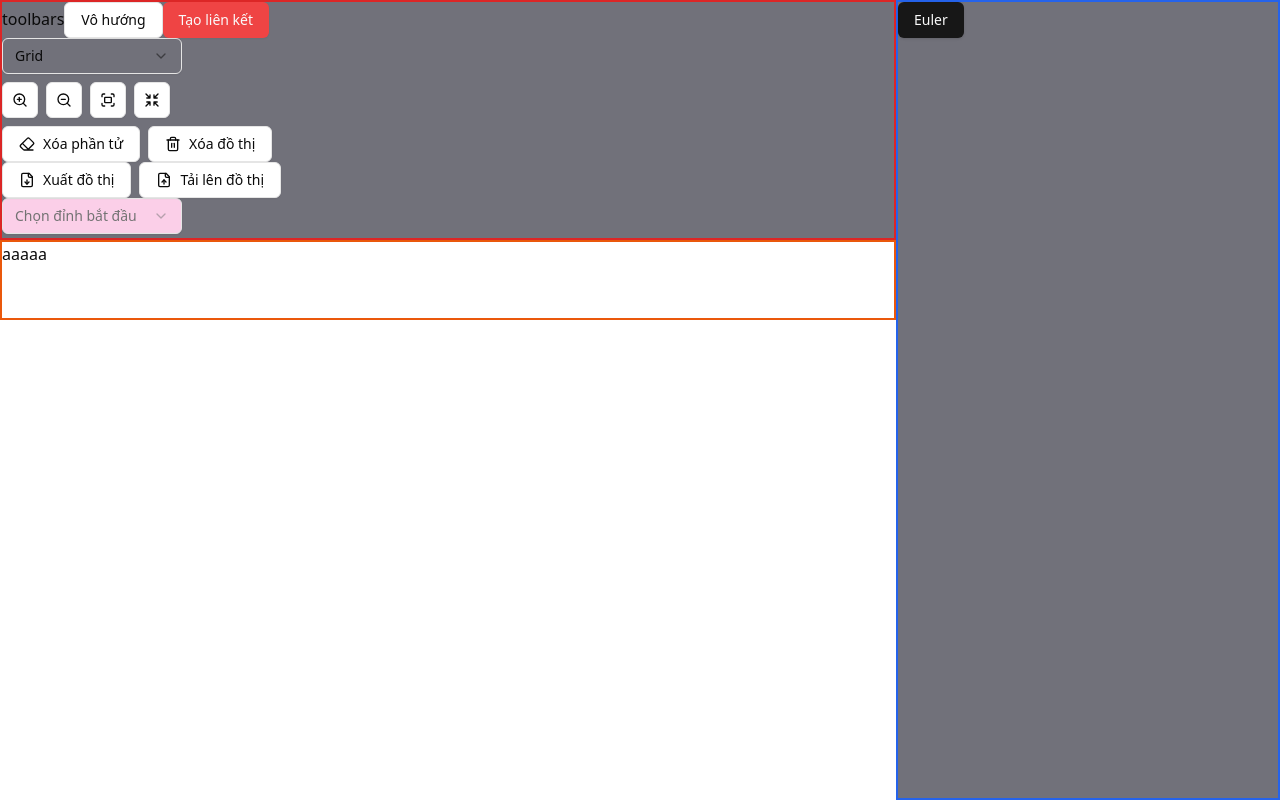
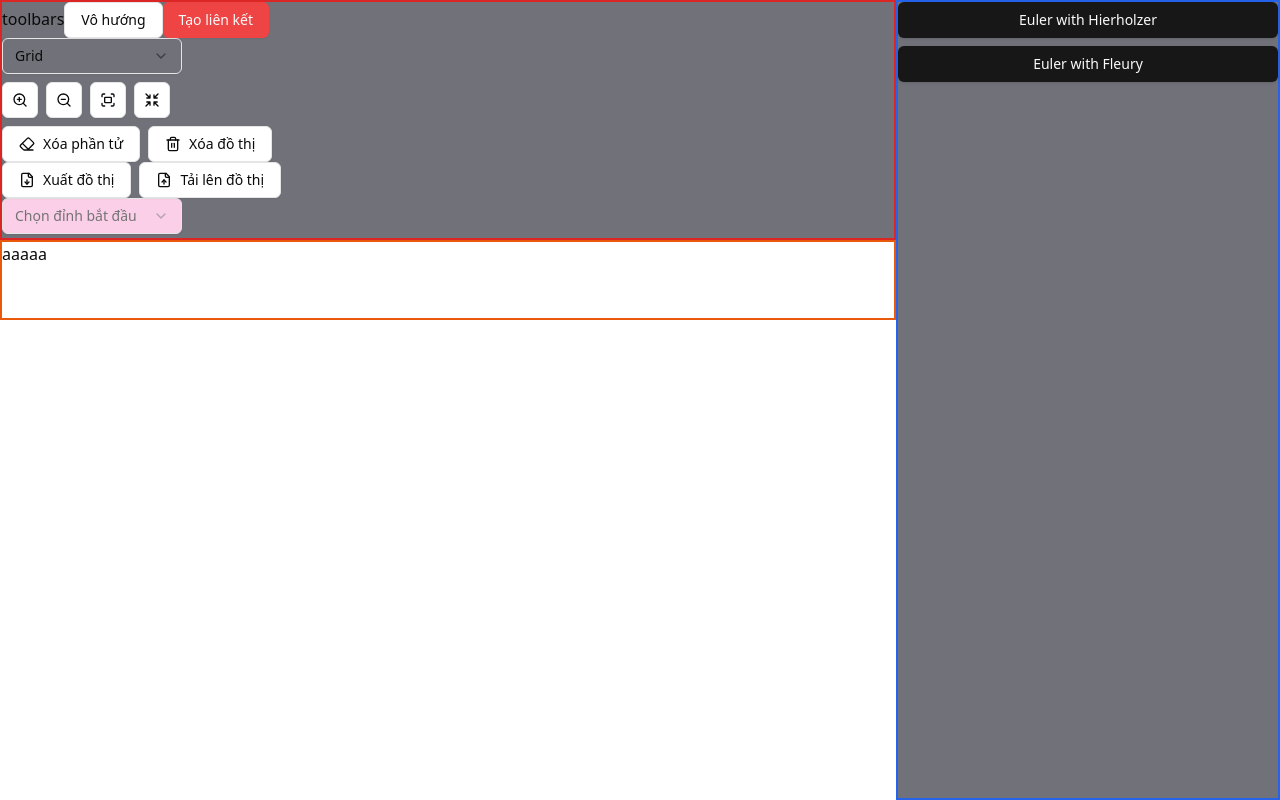
Before and after one commit to quan2622/Euler_App, a React (Vite) app: page /main in a window 1280 px wide. Built offline with nearby package versions, Linux system fonts and the light colour scheme; the HTML template or start-up script is replaced by a standard one.

Commit message:
- update sort adjacentlist - complete euler with Hierholzer - update handleDeleElement

```diff
--- a/src/hooks/useAnalystis.ts
+++ b/src/hooks/useAnalystis.ts
@@ -18,7 +18,6 @@ export const useAnalystis = (
 
     const nodeIds = nodes.map(node => node.id());
     const nodeLabels = nodes.map(node => node.data("label"));
-    console.log("here");
     const nodeIndexMap: { [key: string]: number } = {};
 
     // Ma trận kề
@@ -53,6 +52,11 @@ export const useAnalystis = (
       if (!isDirectedGraph)
         adjacencyList[targetLabel].push(sourceLabel);
     })
+
+    // Sắp xếp các mảng trong danh sách kề
+    for (const [key, value] of Object.entries(adjacencyList)) {
+      adjacencyList[key] = value.sort((a, b) => a.localeCompare(b));
+    }
 
     updateAnalysis(adjacencyMatix, adjacencyList, nodeLabels);
   }, [isDirectedGraph, updateAnalysis]);
--- a/src/layout/MainLayout.tsx
+++ b/src/layout/MainLayout.tsx
@@ -83,14 +83,11 @@ const MainLayout = () => {
     const cy = cyInstance.current;
     if (!cy) return;
 
-    let start = startNodeRef.current?.data("label");
-
     const adjList = Object.fromEntries(
       Object.entries(adjacencyList).map(([k, v]) => [k, [...v]])
     );
 
-
-    console.log("Check start node: ", start);
+    let start = startNodeRef.current?.data("label");
     if (!start) {
       for (const node of Object.keys(adjList)) {
         if (adjList[node].length > 0) {
@@ -99,33 +96,34 @@ const MainLayout = () => {
         }
       }
     }
-
     if (!start) return [];
 
-    const eulerPath: string[] = [];
+    const eulerCircle: string[] = [];
     const stack: string[] = [start];
 
     while (stack.length > 0) {
       const curr = stack[stack.length - 1];
-      console.log("Check list: ", adjList[curr], " - ", curr);
       if (adjList[curr].length > 0) {
         const next = adjList[curr].pop();
-        if (!isDirectedGraph) {
-          const index = adjList[next!].indexOf(curr);
-          if (index > -1) {
-            adjList[next!].splice(index, 1);
-          }
+        if (!isDirectedGraph && next) {
+          const index = adjList[next].indexOf(curr);
+          adjList[next].splice(index, 1);
         }
         stack.push(next!);
       } else {
-        eulerPath.push(stack.pop()!)
+        eulerCircle.push(stack.pop()!)
       }
     };
 
-    // return eulerPath.reverse();
+    // return eulerCircle.reverse();
 
-    console.log("Check Euler Path: ", eulerPath.reverse());
+    console.log("Check Euler Path: ", eulerCircle.reverse());
   }, [isDirectedGraph, adjacencyList]);
+
+  // Thuật toán Fleury
+
+
+
 
 
   // console.group('📊 Graph Status');
@@ -162,8 +160,9 @@ const MainLayout = () => {
             startNodeRef={startNodeRef}
           />
         </div>
-        <div className="w-96 border-blue-600 border-2">
-          <Button onClick={findEulerPath}>Euler</Button>
+        <div className="w-96 border-blue-600 border-2 flex flex-col gap-2">
+          <Button onClick={findEulerPath}>Euler with Hierholzer</Button>
+          <Button onClick={findEulerPath}>Euler with Fleury</Button>
         </div>
       </div>
     </>
--- a/src/layout/components/GraphToolbar.tsx
+++ b/src/layout/components/GraphToolbar.tsx
@@ -90,23 +90,37 @@ const GraphToolbar = ({
     const cy = cyInstance.current;
     if (!cy) return;
 
-    const nodeIds = new Set(selectedElements);
-    const selectedNodes = cy.nodes().filter(node => nodeIds.has(node.id()));
+    const elementIds = new Set(selectedElements);
+    const selectedNodes = cy.nodes().filter(node => elementIds.has(node.id()));
+    const selectedEdges = cy.edges().filter(edge => elementIds.has(edge.id()));
 
+    if (selectedNodes && selectedNodes.length > 0) {
       selectedNodes.forEach(node => {
         const connectedEdges = node.connectedEdges();
         connectedEdges.forEach(edge => {
           const sourceId = edge.source().id();
           const targetId = edge.target().id();
 
-        if (!(nodeIds.has(sourceId) && nodeIds.has(targetId))) {
+          if (!(elementIds.has(sourceId) && elementIds.has(targetId))) {
             edge.remove();
             updateNodeDegree(sourceId, targetId, isDirectedGraph, false);
           }
 
         });
       });
+
       selectedNodes.remove();
+    }
+    if (selectedEdges && selectedEdges.length > 0) {
+      selectedEdges.forEach((edge: EdgeSingular) => {
+        const sourceId = edge.source().id();
+        const targetId = edge.target().id();
+        updateNodeDegree(sourceId, targetId, isDirectedGraph, false);
+
+      });
+      selectedEdges.remove();
+    }
+    handleResetSelectedElement();
   }, [isDirectedGraph, selectedElements]);
 
   const clearGraph = useCallback(() => {
@@ -232,11 +246,14 @@ const GraphToolbar = ({
   }
 
   const handleChangStart = (value: string) => {
+    if (!cyInstance.current) return;
     handleSetStartNode(value);
 
     const nodes = cyInstance.current?.nodes();
+    nodes.removeClass("start");
     const startNode = nodes?.filter((node) => node.data("label") === value).first();
-    if (startNode?.nonempty() && startNode.isNode()) {
+    startNode.addClass("start");
+    if (startNode.nonempty() && startNode.isNode()) {
       startNodeRef.current = startNode;
     }
   }
@@ -282,6 +299,7 @@ const GraphToolbar = ({
           <SelectValue placeholder="Chọn đỉnh bắt đầu" />
         </SelectTrigger>
         <SelectContent>
+          <SelectItem value="none" disabled>-- Chọn đỉnh bắt đầu --</SelectItem>
           {nodeLabels && nodeLabels.length > 0 && nodeLabels.map((label, index) => (
             <SelectItem value={label} key={index}>{label}</SelectItem>
           ))}
```
Lines whose indentation alone changed are shown as unchanged.
